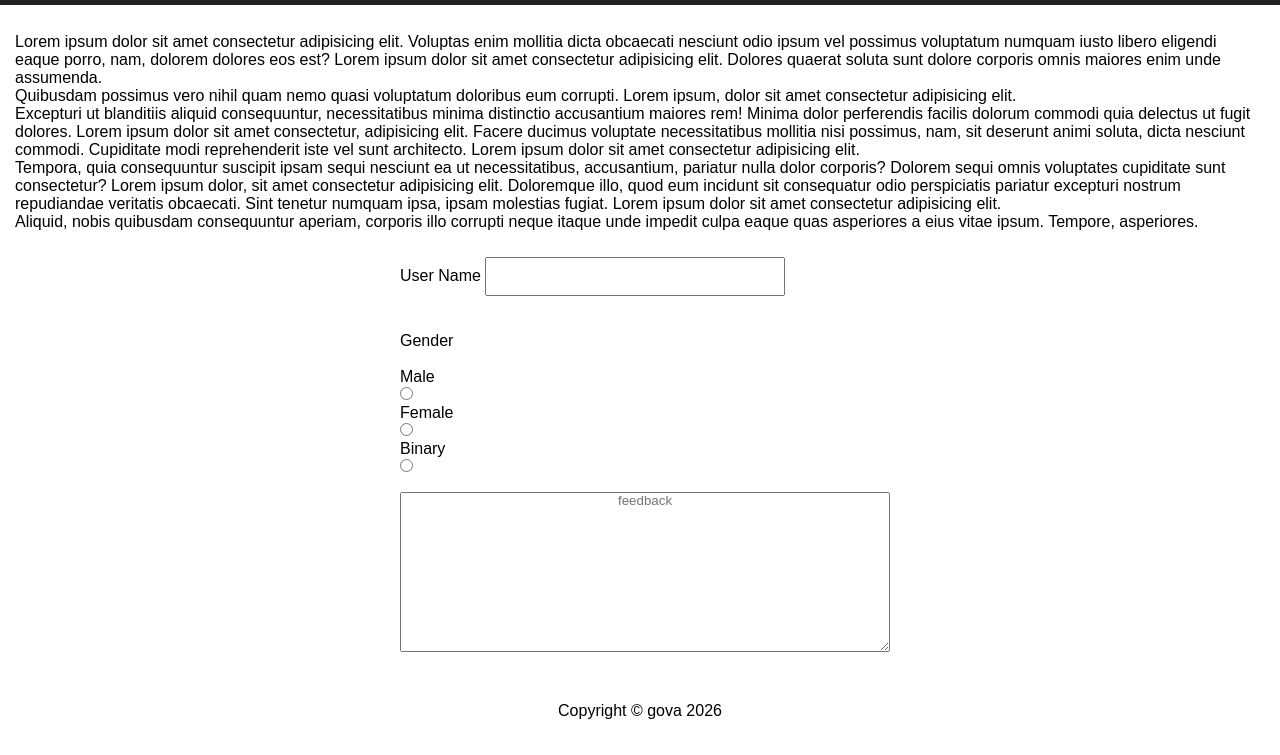
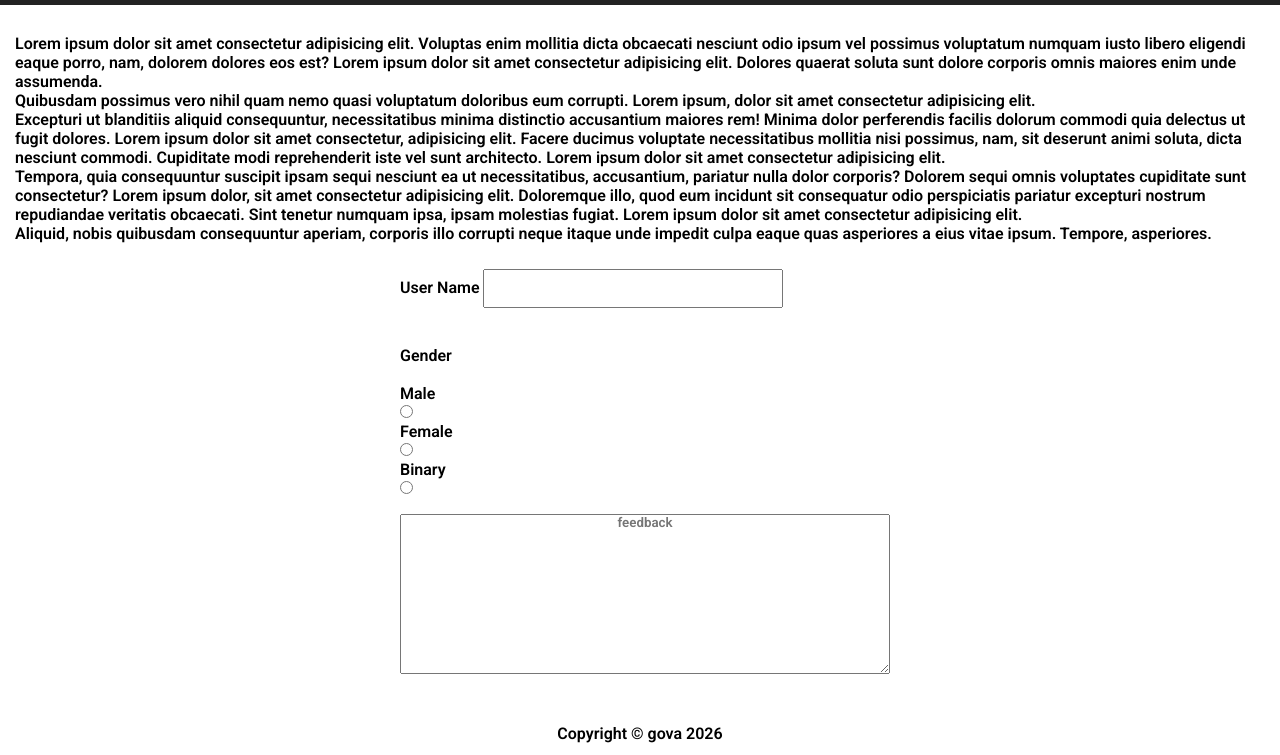
Before and after one commit to Govamarket/Beginner-Nav, a plain HTML site: page index.html in a window 1280 px wide. Shown: the part 45-800 px from the top of the page. Drawn offline with Linux system fonts and the light colour scheme.

Commit message:
initial commit

```diff
--- a/style.css
+++ b/style.css
@@ -1,8 +1,14 @@
+@import url('https://fonts.googleapis.com/css2?family=Roboto:ital,wght@0,100..900;1,100..900&display=swap');
 *{
     margin: 0;
     padding: 0;
-    box-sizing: border-box;
-    font-family: Arial, Helvetica, sans-serif;
+  box-sizing: border-box;
+font-family: "Roboto", sans-serif;
+  font-optical-sizing: auto;
+  font-weight: 600;
+  font-style: normal;
+  font-variation-settings:
+    "wdth" 100;
 }
 
 
@@ -115,7 +121,7 @@
 
   .nav {
     flex-wrap: wrap;
-    line-height: 5vh;
+    line-height: 20px;
   }
 
   .nav a button{
```
